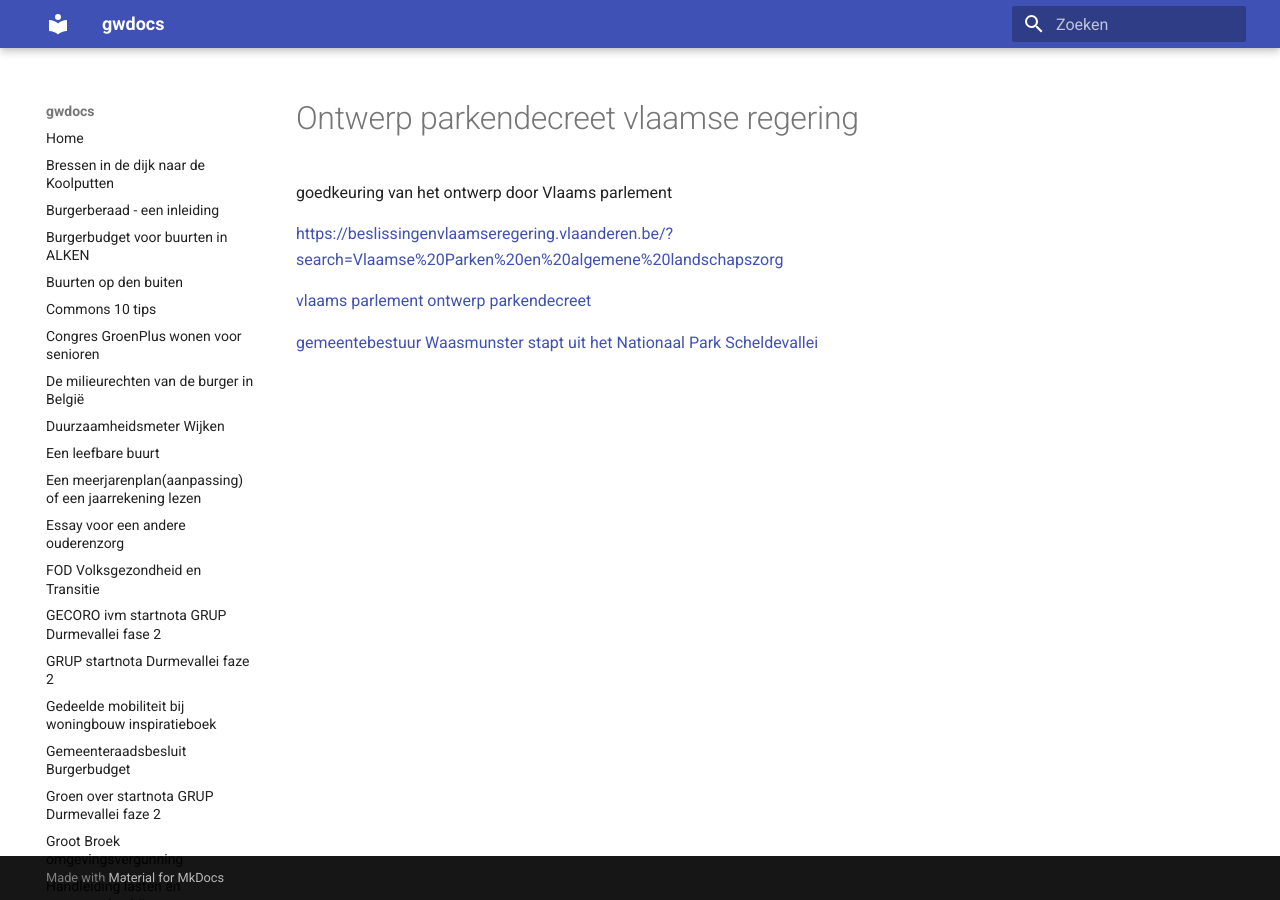
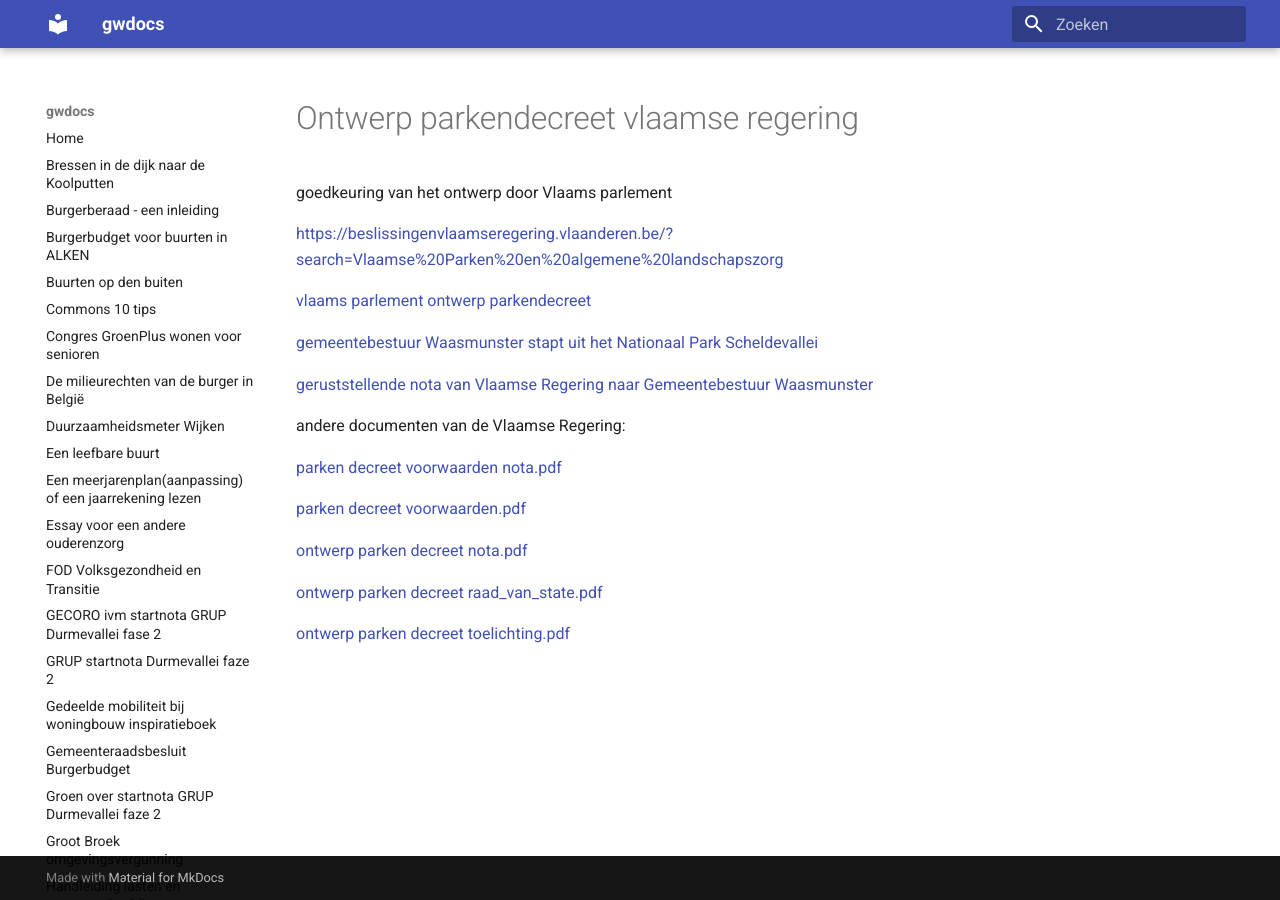
Before and after one commit to groenwaasmunster/gwdocs, an MkDocs documentation site: the page built from docs/ontwerp parkendecreet vlaamse regering.md, in a window 1280 px wide. Built offline with MkDocs 1.6.1 and Material for MkDocs 9.7.7, drawn with Linux system fonts in a browser that asks for light colours.

Commit message:
Update ontwerp parkendecreet vlaamse regering.md

```diff
--- a/docs/ontwerp parkendecreet vlaamse regering.md
+++ b/docs/ontwerp parkendecreet vlaamse regering.md
@@ -4,4 +4,18 @@ goedkeuring van het ontwerp door Vlaams parlement
 
 [vlaams parlement ontwerp parkendecreet](best/vlaams%20parlement%20ontwerp%20parkendecreet.pdf)
 
-[gemeentebestuur Waasmunster stapt uit het Nationaal Park Scheldevallei]()
+[gemeentebestuur Waasmunster stapt uit het Nationaal Park Scheldevallei](best/waasmunster%20stapt%20uit%20nationaal%20park.odt)
+
+[geruststellende nota van Vlaamse Regering naar Gemeentebestuur Waasmunster](best/toelichting%20%20nationale%20parken.pdf)
+
+andere documenten van de Vlaamse Regering:
+
+[parken decreet voorwaarden nota.pdf](https://github.com/groenwaasmunster/gwdocs/files/11938581/parken.decreet.voorwaarden.nota.pdf)
+
+[parken decreet voorwaarden.pdf](https://github.com/groenwaasmunster/gwdocs/files/11938580/parken.decreet.voorwaarden.pdf)
+
+[ontwerp parken decreet nota.pdf](https://github.com/groenwaasmunster/gwdocs/files/11938609/ontwerp.parken.decreet.nota.pdf)
+
+[ontwerp parken decreet raad_van_state.pdf](https://github.com/groenwaasmunster/gwdocs/files/11938607/ontwerp.parken.decreet.raad_van_state.pdf)
+
+[ontwerp parken decreet toelichting.pdf](https://github.com/groenwaasmunster/gwdocs/files/11938606/ontwerp.parken.decreet.toelichting.pdf)
```
